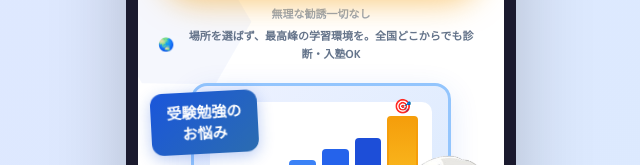
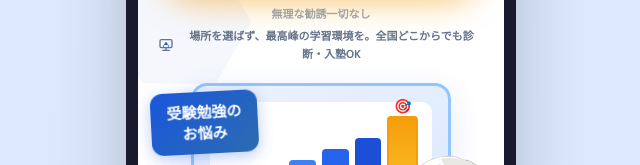
Before and after one commit to naoooomameta/LPstrategy, a plain HTML site: page index.html in a window 1280 px wide. Shown: the part 470-635 px from the top of the page, 319-959 px from the left. Drawn offline with Linux system fonts and the light colour scheme.

Commit message:
Update index.html

```diff
--- a/index.html
+++ b/index.html
@@ -172,11 +172,9 @@
 .fv-cta-micro{
   font-size:11px;color:#64748b;
   font-weight:600;margin-top:4px;
-  display:flex;align-items:center;justify-content:center;gap:4px;
-}
-.fv-cta-micro::before{
-  content:'🌏';font-size:13px;
-}
+  display:flex;align-items:center;justify-content:center;gap:5px;
+}
+.fv-cta-micro svg{flex-shrink:0;}
 
 /* Sparks */
 .spark{position:absolute;z-index:2;}
@@ -883,7 +881,7 @@
       <span class="fv-cta-arrow">→</span>
     </button>
     <div class="fv-cta-sub">無理な勧誘一切なし</div>
-    <div class="fv-cta-micro">場所を選ばず、最高峰の学習環境を。全国どこからでも診断・入塾OK</div>
+    <div class="fv-cta-micro"><svg width="16" height="16" viewBox="0 0 24 24" fill="none"><rect x="3" y="4" width="18" height="12" rx="2" stroke="#64748b" stroke-width="2"/><path d="M7 20h10" stroke="#64748b" stroke-width="2" stroke-linecap="round"/><path d="M12 16v4" stroke="#64748b" stroke-width="2" stroke-linecap="round"/><circle cx="12" cy="10" r="2" fill="#1a56db"/><path d="M8 14c0-2 2-3 4-3s4 1 4 3" stroke="#1a56db" stroke-width="1.5" stroke-linecap="round"/></svg>場所を選ばず、最高峰の学習環境を。全国どこからでも診断・入塾OK</div>
   </div>
 
   <div class="visual-area">
```
